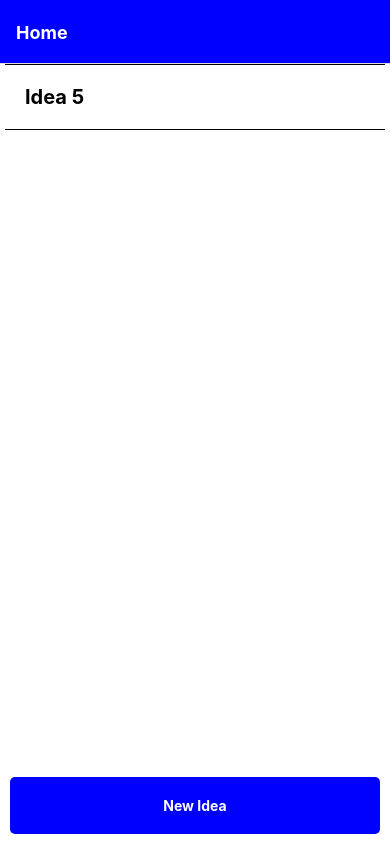
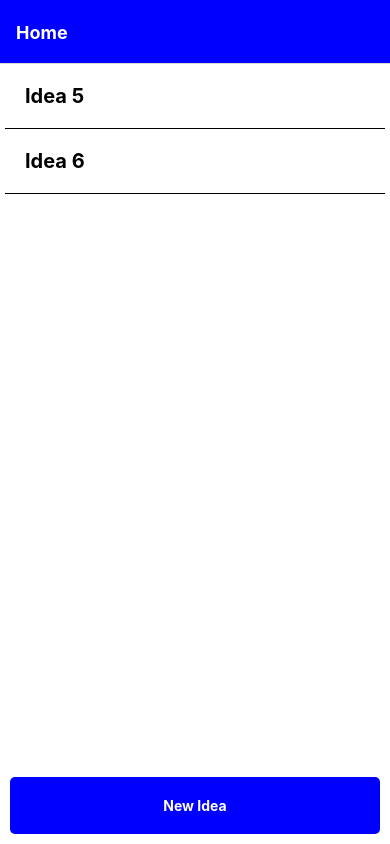
Before and after one commit to Nicola3341246/Idea_App_prototype, a React Native app in the folder Idea_Prototype/: screen /Home in a window 390 px wide. Built offline with nearby package versions, Linux system fonts and the light colour scheme.

Commit message:
Added IdeaPage

```diff
--- a/Idea_Prototype/App.js
+++ b/Idea_Prototype/App.js
@@ -4,6 +4,7 @@ import { NavigationContainer } from "@react-navigation/native";
 import { createNativeStackNavigator } from "@react-navigation/native-stack";
 import MainPage from "./components/mainpage/mainpage";
 import IdeaCreator from "./components/ideaCreator/ideaCreator";
+import IdeaViewer from "./components/ideaViewer/ideaViewer";
 
 const Stack = createNativeStackNavigator();
 
@@ -34,6 +35,13 @@ export default function App() {
                         ),
                     })}
                 />
+                <Stack.Screen
+                    name="IdeaViewer"
+                    component={IdeaViewer}
+                    options={() => ({
+                        title: "Idea",
+                    })}
+                />
             </Stack.Navigator>
         </NavigationContainer>
     );
--- /dev/null
+++ b/Idea_Prototype/components/ideaViewer/ideaViewer.jsx
@@ -0,0 +1,67 @@
+import { View, Text, ScrollView, Pressable, StyleSheet } from "react-native";
+
+export default function IdeaViewer({ route, navigation }){
+    const {idea} = route.params;
+    navigation.setOptions({
+        title: idea.title,
+    });
+
+    return (
+        <View style={styles.container}>
+            <ScrollView>
+                {(() => {
+                    if (idea.description === undefined || idea.description === null || idea.description === "") {
+                        return (
+                            <Text style={styles.descriptionDisclaimer}>This idea doesn't have a description</Text>
+                        );
+                    }
+
+                    return (
+                        <Text style={styles.descriptionText}>{idea.description}</Text>
+                    );
+                })()}
+            </ScrollView>
+            <Pressable style={styles.button} onPress={() => alert("Not implemented yet!")}>
+                <Text style={styles.buttonText}>Edit</Text>
+            </Pressable>
+        </View>
+    );
+}
+
+const styles = new StyleSheet.create({
+    container: {
+        flex: 1,
+        backgroundColor: "#fff",
+        width: "100%",
+    },
+
+    descriptionText: {
+        flex: 1,
+
+        margin: 10,
+        fontSize: 18,
+    },
+
+    descriptionDisclaimer:{
+        display: "flex",
+        flex: 1,
+        alignSelf: "center",
+
+        color: "grey",
+        fontSize: 15,
+        margin: 10,
+    },
+
+    button: {
+        backgroundColor: "blue",
+        margin: 10,
+        padding: 20,
+        borderRadius: 5,
+        alignItems: "center",
+    },
+
+    buttonText: {
+        color: "#fff",
+        fontWeight: "bold",
+    },
+});
--- a/Idea_Prototype/components/mainpage/ideaCompondend.js
+++ b/Idea_Prototype/components/mainpage/ideaCompondend.jsx
@@ -1,10 +1,14 @@
 import { StyleSheet, View, Pressable, Text } from "react-native";
 
-export default function IdeaComponent(idea) {
+export default function IdeaComponent({ navigation, idea }) {
+    const openIdeaViewer = () => {
+        navigation.navigate("IdeaViewer", { idea: idea });
+    };
+
     return (
         <View styles={styles.container}>
-            <Pressable onPress={() => alert("Not implemented yet")}>
-                <Text style={styles.title}>{idea.idea.title}</Text>
+            <Pressable onPress={() => openIdeaViewer()}>
+                <Text style={styles.title}>{idea.title}</Text>
             </Pressable>
         </View>
     );
@@ -25,7 +29,6 @@ const styles = StyleSheet.create({
         marginRight: 5,
         padding: 20,
         borderColor: "#000000",
-        borderTopWidth: 1,
         borderBottomWidth: 1,
     },
 });
--- a/Idea_Prototype/components/mainpage/mainpage.js
+++ b/Idea_Prototype/components/mainpage/mainpage.jsx
@@ -41,6 +41,11 @@ export default function MainPage({ navigation }) {
             repositoryId: 0,
             title: "Idea 5",
         },
+        {
+            id: 6,
+            repositoryId: 0,
+            title: "Idea 6",
+        },
     ];
 
     const openIdeaKreator = () => {
@@ -52,7 +57,7 @@ export default function MainPage({ navigation }) {
             <ScrollView>
                 {mockIdeas.map((idea, index) => {
                     if (idea.repositoryId === 0) {
-                        return <IdeaComponent idea={idea} key={index} />;
+                        return <IdeaComponent navigation={navigation} idea={idea} key={index} />;
                     }
                 })}
             </ScrollView>
```
Also changed, not shown: Idea_Prototype/components/ideaCreator/ideaCreator.jsx (renamed from Idea_Prototype/components/ideaCreator/ideaCreator.js).
